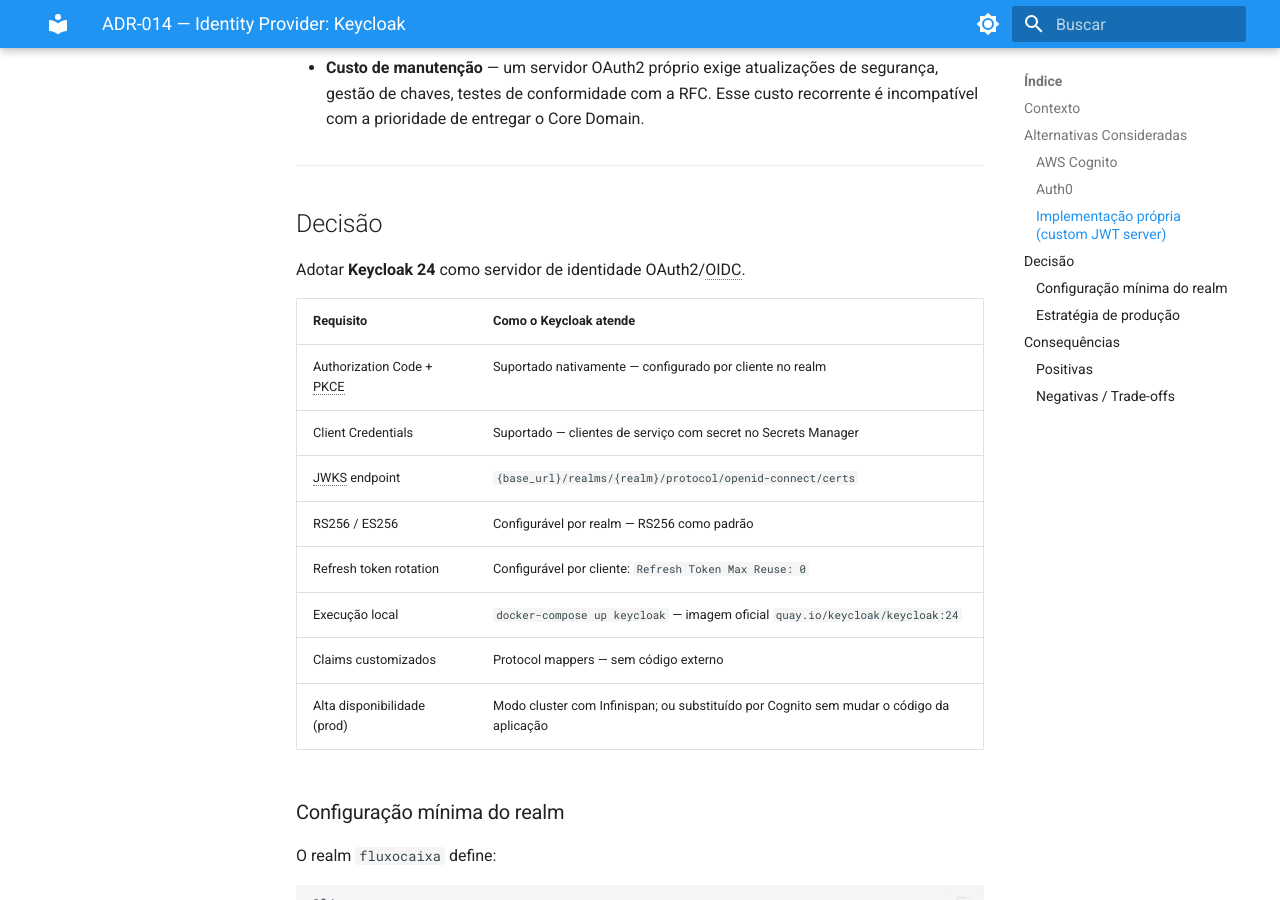
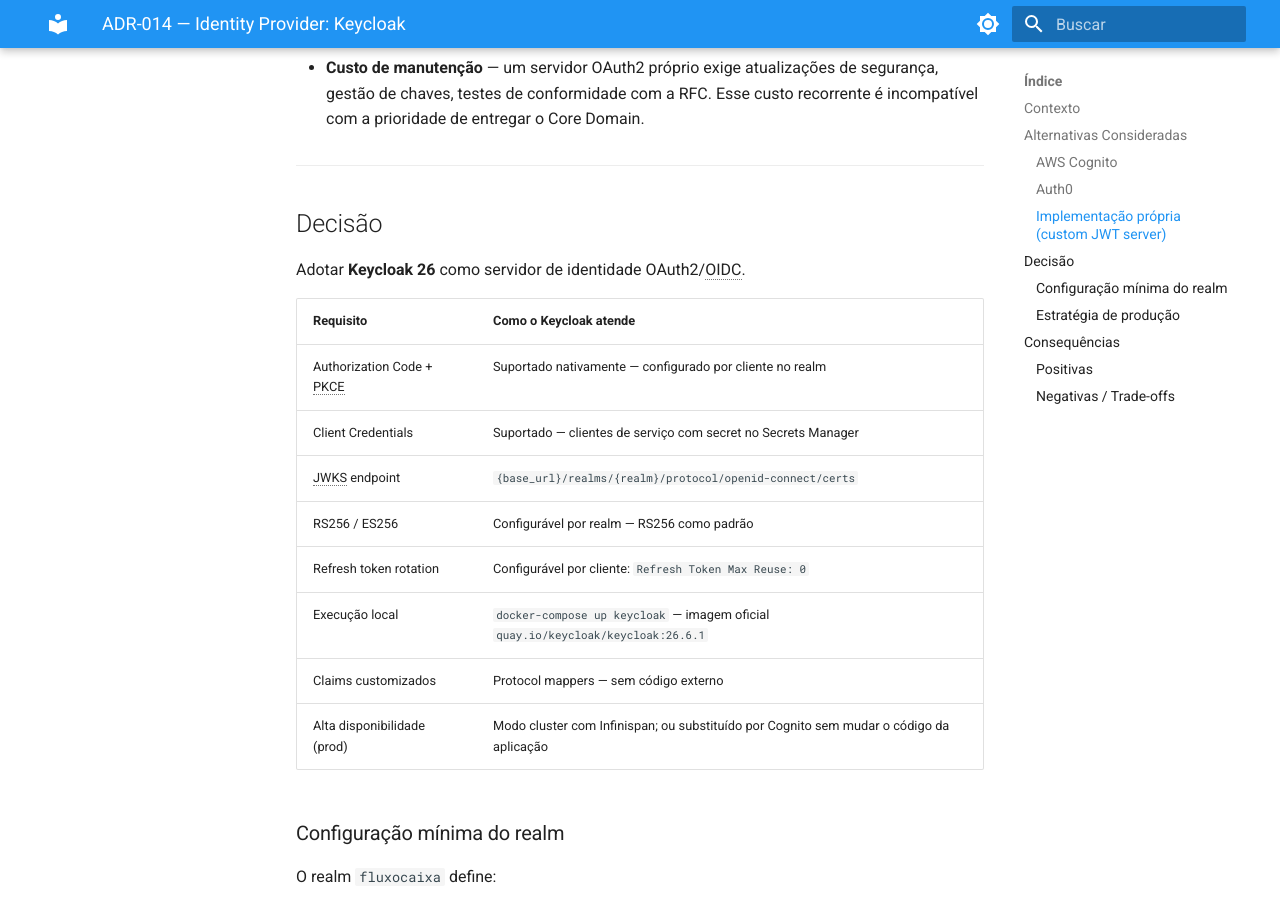
Before and after one commit to gsperim/account-engine-lab, an MkDocs documentation site: the page built from docs/adr/ADR-014-identity-provider.md, in a window 1280 px wide and 900 px high, scrolled down 2092 px. Built offline with MkDocs 1.6.1 and Material for MkDocs 9.7.7, drawn with Linux system fonts in a browser that asks for light colours.

Commit message:
fix(keycloak): corrigir tag de imagem — 24 nao existe no quay.io, usar 26.6.1
A tag :24 nao e valida no quay.io/keycloak/keycloak. Versao atual
disponivel: 26.6.1. Atualizado em docker-compose.yml, ADR-014 e stack.md.

Co-Authored-By: Claude Sonnet 4.6 <noreply@anthropic.com>

```diff
--- a/docker-compose.yml
+++ b/docker-compose.yml
@@ -202,7 +202,7 @@ services:
   # Disponível em: http://localhost:8180  (admin: admin/admin em dev)
   # JWKS: http://localhost:8180/realms/fluxocaixa/protocol/openid-connect/certs
   keycloak:
-    image: quay.io/keycloak/keycloak:24
+    image: quay.io/keycloak/keycloak:26.6.1
     environment:
       KEYCLOAK_ADMIN: ${KEYCLOAK_ADMIN:-admin}
       KEYCLOAK_ADMIN_PASSWORD: ${KEYCLOAK_ADMIN_PASSWORD:?KEYCLOAK_ADMIN_PASSWORD obrigatório}
--- a/docs/adr/ADR-014-identity-provider.md
+++ b/docs/adr/ADR-014-identity-provider.md
@@ -70,7 +70,7 @@ Construir um servidor OAuth2/OIDC do zero.
 
 ## Decisão
 
-Adotar **Keycloak 24** como servidor de identidade OAuth2/OIDC.
+Adotar **Keycloak 26** como servidor de identidade OAuth2/OIDC.
 
 | Requisito | Como o Keycloak atende |
 |-----------|----------------------|
@@ -79,7 +79,7 @@ Adotar **Keycloak 24** como servidor de identidade OAuth2/OIDC.
 | JWKS endpoint | `{base_url}/realms/{realm}/protocol/openid-connect/certs` |
 | RS256 / ES256 | Configurável por realm — RS256 como padrão |
 | Refresh token rotation | Configurável por cliente: `Refresh Token Max Reuse: 0` |
-| Execução local | `docker-compose up keycloak` — imagem oficial `quay.io/keycloak/keycloak:24` |
+| Execução local | `docker-compose up keycloak` — imagem oficial `quay.io/keycloak/keycloak:26.6.1` |
 | Claims customizados | Protocol mappers — sem código externo |
 | Alta disponibilidade (prod) | Modo cluster com Infinispan; ou substituído por Cognito sem mudar o código da aplicação |
 
```
Also changed, not shown: docs/stack.md (+1 -1 lines).
